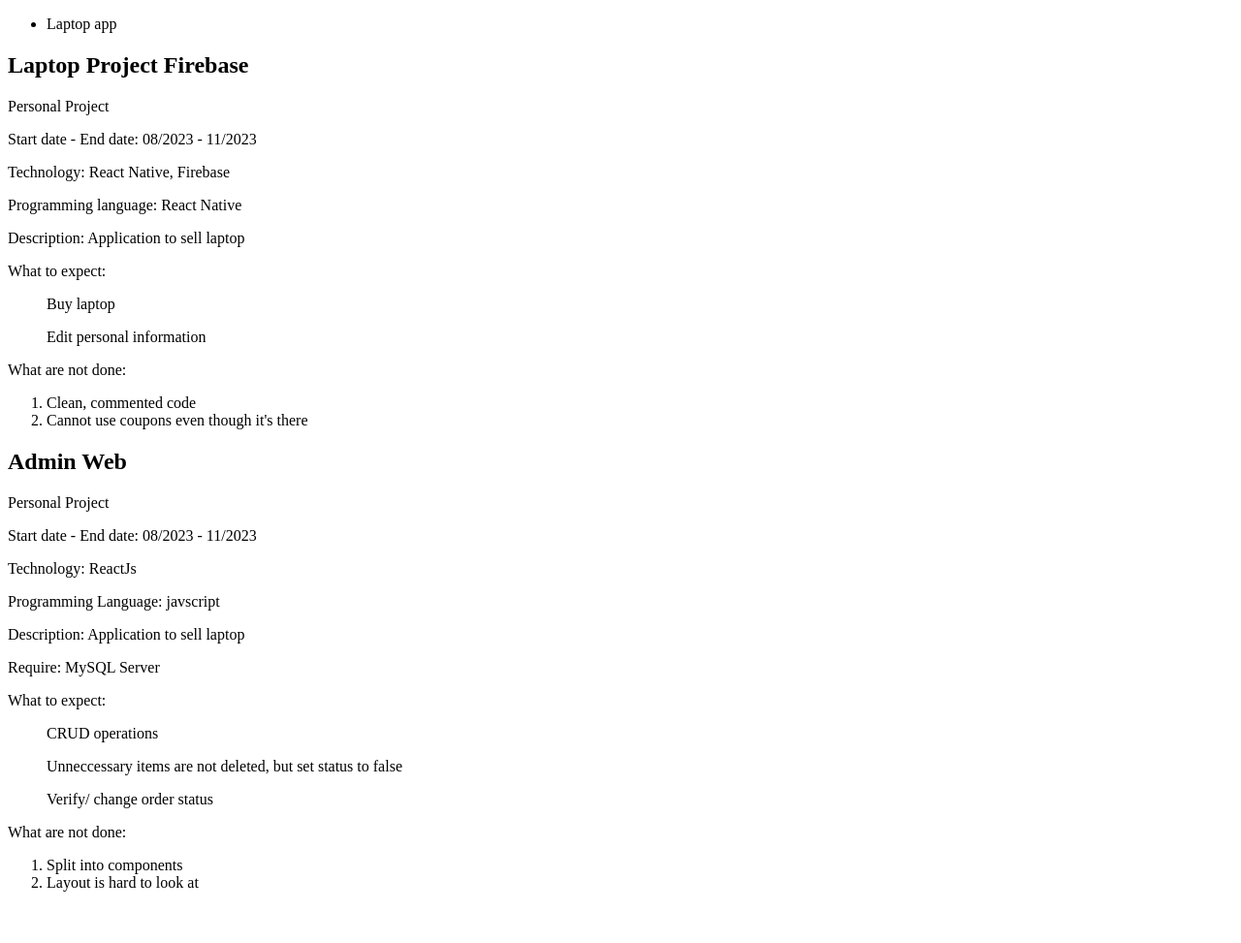
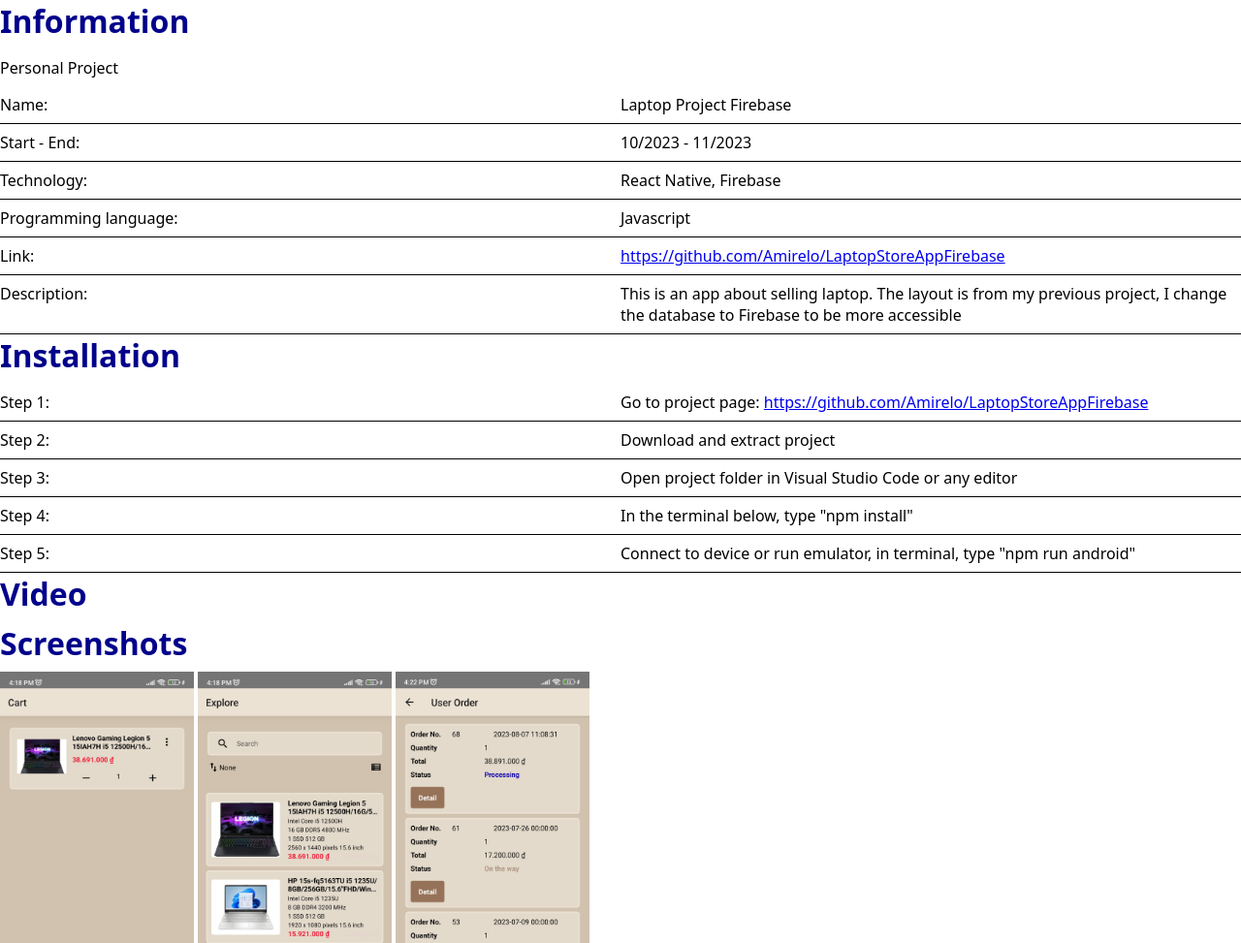
Before and after one commit to Amirelo/portfolio, a plain HTML site: page pages/laptop_project_new_page.html in a window 1280 px wide. Shown: the top 973 px of the page at 97% size. Before the commit the page ends 936 px from the top, so only its background shows below. Drawn offline with Linux system fonts and the light colour scheme.

Commit message:
Add footer for index file, update About Me Page, Laptop Project Page

```diff
--- a/pages/laptop_project_new_page.html
+++ b/pages/laptop_project_new_page.html
@@ -4,69 +4,72 @@
 <head>
     <meta charset="UTF-8">
     <meta name="viewport" content="width=device-width, initial-scale=1.0">
+    <link rel="stylesheet" href="../styles/styles.css">
     <title>(new) Laptop project</title>
 </head>
 
 <body>
     <div>
-        <ul>
-            <li>Laptop app</li>
-        </ul>
 
-        <div>
-            <h2>Laptop Project Firebase</h2>
-            <p>Personal Project</p>
-            <p>Start date - End date: 08/2023 - 11/2023</p>
-            <p>Technology: React Native, Firebase</p>
-            <p>Programming language: React Native</p>
-            <p>Description: Application to sell laptop</p>
-
-            <!-- What done in app -->
-            <div>
-                <p>What to expect:</p>
-                <ol>
-                    <p>Buy laptop</p>
-                    <p>Edit personal information</p>
-                </ol>
-            </div>
-            <!-- What have NOT done -->
-            <div>
-                <p>What are not done:</p>
-                <ol>
-                    <li>Clean, commented code</li>
-                    <li>Cannot use coupons even though it's there</li>
-                </ol>
-            </div>
+        <h1>Information</h1>
+        <p>Personal Project</p>
+        <div class="project_row">
+            <p>Name:</p>
+            <p>Laptop Project Firebase</p>
+        </div>
+        <div class="project_row">
+            <p>Start - End:</p>
+            <p>10/2023 - 11/2023</p>
+        </div>
+        <div class="project_row">
+            <p>Technology:</p>
+            <p>React Native, Firebase</p>
+        </div>
+        <div class="project_row">
+            <p>Programming language:</p>
+            <p>Javascript</p>
         </div>
 
-        <div>
-            <h2>Admin Web</h2>
-            <p>Personal Project</p>
-            <p>Start date - End date: 08/2023 - 11/2023</p>
-            <p>Technology: ReactJs </p>
-            <p>Programming Language: javscript</p>
-            <p>Description: Application to sell laptop</p>
-            <p>Require: MySQL Server</p>
-
-            <!-- What done in app -->
-            <div>
-                <p>What to expect:</p>
-                <ol>
-                    <p>CRUD operations</p>
-                    <p>Unneccessary items are not deleted, but set status to false</p>
-                    <p>Verify/ change order status</p>
-                </ol>
-            </div>
-            <!-- What have NOT done -->
-            <div>
-                <p>What are not done:</p>
-                <ol>
-                    <li>Split into components</li>
-                    <li>Layout is hard to look at</li>
-                </ol>
-            </div>
+        <div class="project_row">
+            <p>Link:</p>
+            <p><a href="https://github.com/Amirelo/LaptopStoreAppFirebase"
+                    target="_blank">https://github.com/Amirelo/LaptopStoreAppFirebase</a></p>
         </div>
 
+        <div class="project_row">
+            <p>Description:</p>
+            <p>This is an app about selling laptop. The layout is from my previous project, I change the database to Firebase to be more accessible</p>
+        </div>
+
+        <h1>Installation</h1>
+        <div class="project_row">
+            <p>Step 1:</p>
+            <p>Go to project page: <a href="https://github.com/Amirelo/LaptopStoreAppFirebase"
+                    target="_blank">https://github.com/Amirelo/LaptopStoreAppFirebase</a> </p>
+        </div>
+        <div class="project_row">
+            <p>Step 2:</p>
+            <p>Download and extract project</p>
+        </div>
+        <div class="project_row">
+            <p>Step 3:</p>
+            <p>Open project folder in Visual Studio Code or any editor</p>
+        </div>
+        <div class="project_row">
+            <p>Step 4:</p>
+            <p>In the terminal below, type "npm install"</p>
+        </div>
+
+        <div class="project_row">
+            <p>Step 5:</p>
+            <p>Connect to device or run emulator, in terminal, type "npm run android"</p>
+        </div>
+
+        <h1>Video</h1>
+        <h1>Screenshots</h1>
+        <img src="../images/laptop_project_new/laptop_new_1.jpg" width="200" alt="">
+        <img src="../images/laptop_project_new/laptop_new_2.jpg" width="200" alt="">
+        <img src="../images/laptop_project_new/laptop_new_3.jpg" width="200" alt="">
     </div>
 </body>
 
--- a/styles/about_styles.css
+++ b/styles/about_styles.css
@@ -13,3 +13,7 @@
     border: 1px solid black;
 
 }
+
+.work_experience div {
+    flex:1
+}
--- a/styles/styles.css
+++ b/styles/styles.css
@@ -139,6 +139,20 @@ nav a:hover {
     width: 100%;
 }
 
+.completed {
+    color: #27ba4e;
+    font-weight: bold;
+}
+
+.ongoing {
+    color: yellow;
+    font-weight: bold;
+}
+
+.dropped {
+    color: red;
+    font-weight: bold;
+}
 
 h1,
 h2 {
@@ -146,11 +160,14 @@ h2 {
     margin-bottom: 8px;
 }
 
-
-
 p,
 h1,
 h2,
 a {
     font-family: system-ui, -apple-system, BlinkMacSystemFont, 'Segoe UI', Roboto, Oxygen, Ubuntu, Cantarell, 'Open Sans', 'Helvetica Neue', sans-serif;
 }
+
+li{
+    padding-top: 8px;
+    padding-bottom: 8px;
+}
```
Also changed, not shown: index.html (+22 -3 lines), pages/about_me_page.html (+59 -7 lines), images/laptop_project_new/laptop_new_1.jpg (added), images/laptop_project_new/laptop_new_2.jpg (added), images/laptop_project_new/laptop_new_3.jpg (added), images/logo_khxhnv.png (added).
